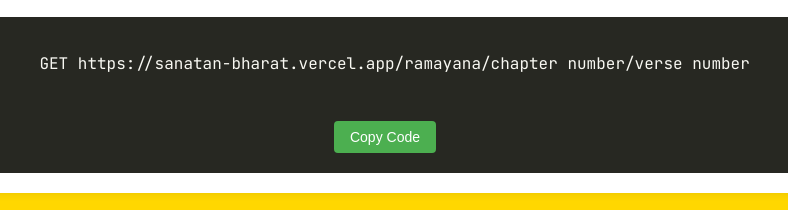
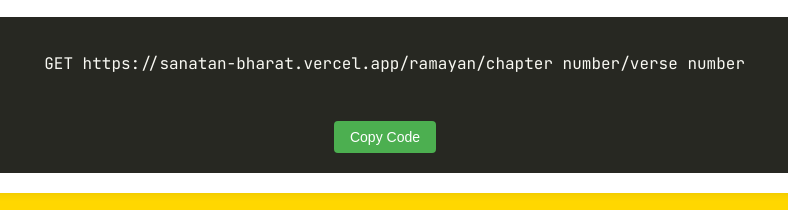
Before and after one commit to PrakharDoneria/Indian-Sanatan, a plain HTML site: page index.html in a window 1280 px wide. Shown: the part 972-1182 px from the top of the page, 255-1043 px from the left. Drawn offline with Linux system fonts and the light colour scheme; a web font is replaced by a local one.

Commit message:
Typo mistake fix

```diff
--- a/index.html
+++ b/index.html
@@ -52,7 +52,7 @@ GET https://sanatan-bharat.vercel.app/geeta/chapter number/verse number
     <p class="note">Sample usage of Ramayana API</p>
     <div class="code-snippet">
         <pre id="codeSnippet">
-  GET https://sanatan-bharat.vercel.app/ramayana/chapter number/verse number
+  GET https://sanatan-bharat.vercel.app/ramayan/chapter number/verse number
   </pre>
         <button onclick="copyCode()">Copy Code</button>
     </div>
```
